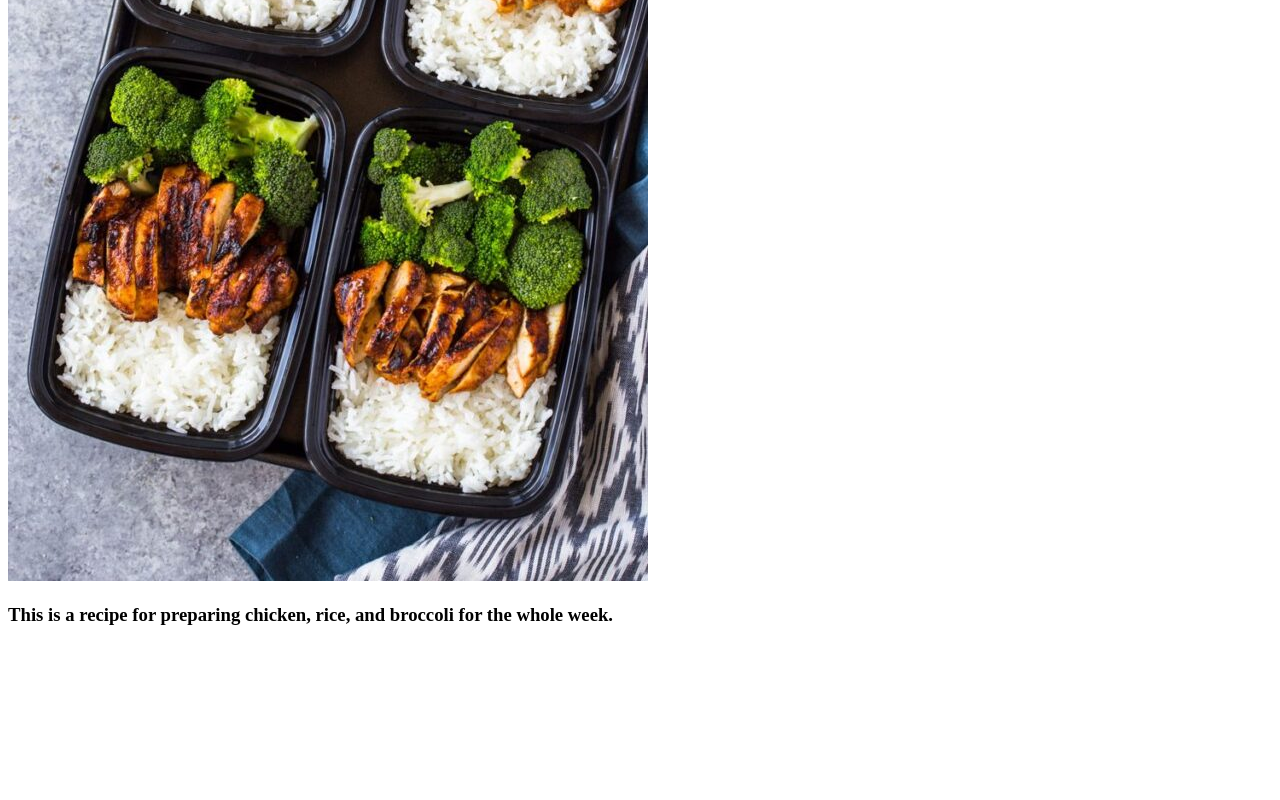
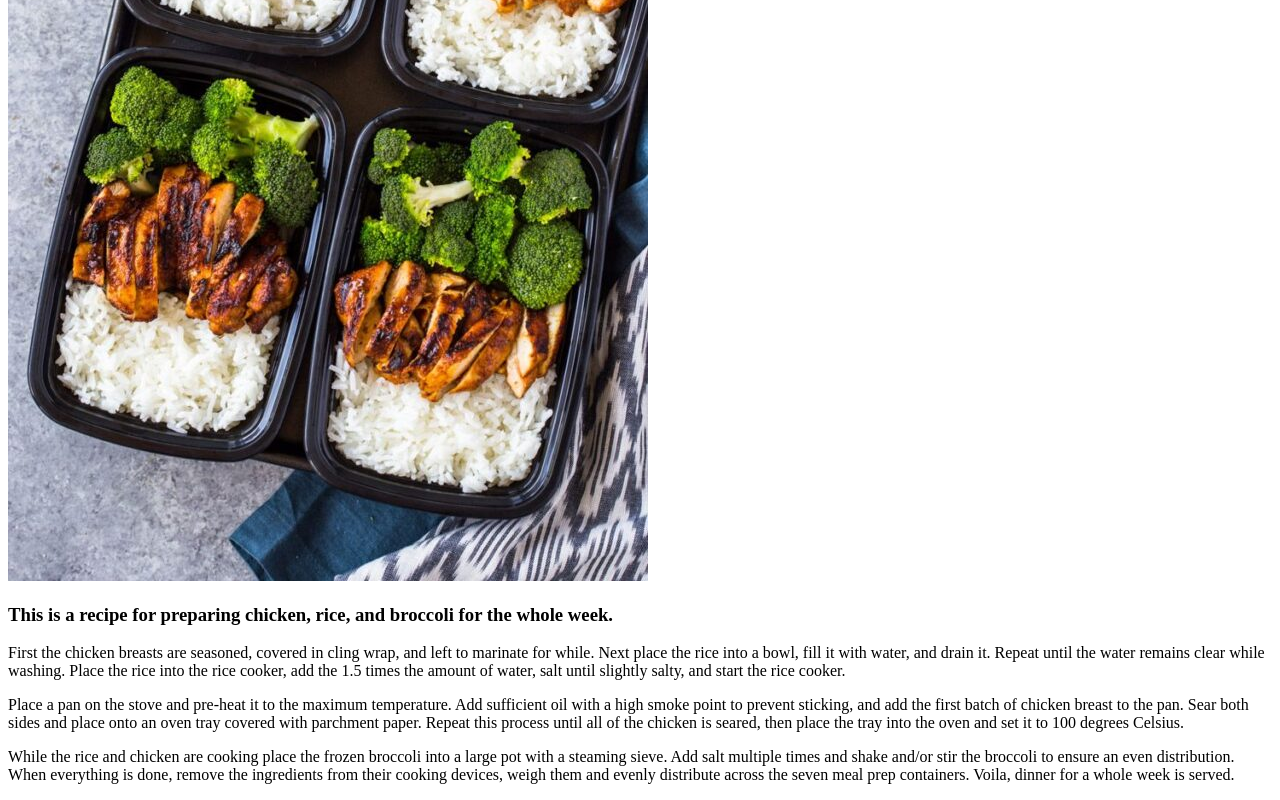
Before and after one commit to Luis-Gordon/odin-recipes, a plain HTML site: page recipes/chickenmealprep.html in a window 1280 px wide. Shown: the part 459-1259 px from the top of the page. Before the commit the page ends 1103 px from the top, so only its background shows below. Drawn offline with Linux system fonts and the light colour scheme.

Commit message:
Add recpes/chickenmealprep.html

```diff
--- a/recipes/chickenmealprep.html
+++ b/recipes/chickenmealprep.html
@@ -10,5 +10,21 @@
     <h1>Chicken Meal Prep</h1>
     <img src="../images/chickenmealprep.jpg" alt="Four meal prep boxes each containing chicken rice and broccoli.">
     <h3>This is a recipe for preparing chicken, rice, and broccoli for the whole week.</h3>
+    <p>
+        First the chicken breasts are seasoned, covered in cling wrap, and left to marinate for while.
+        Next place the rice into a bowl, fill it with water, and drain it. Repeat until the water remains clear while washing.
+        Place the rice into the rice cooker, add the 1.5 times the amount of water, salt until slightly salty,
+        and start the rice cooker.
+    </p>
+    <p>
+        Place a pan on the stove and pre-heat it to the maximum temperature. Add sufficient oil with a high smoke point to prevent sticking,
+        and add the first batch of chicken breast to the pan. Sear both sides and place onto an oven tray covered with parchment paper.
+        Repeat this process until all of the chicken is seared, then place the tray into the oven and set it to 100 degrees Celsius.
+    </p>
+    <p>
+        While the rice and chicken are cooking place the frozen broccoli into a large pot with a steaming sieve. Add salt multiple times and shake
+        and/or stir the broccoli to ensure an even distribution. When everything is done, remove the ingredients from their cooking devices,
+        weigh them and evenly distribute across the seven meal prep containers. Voila, dinner for a whole week is served.
+    </p>
 </body>
 </html>
```
